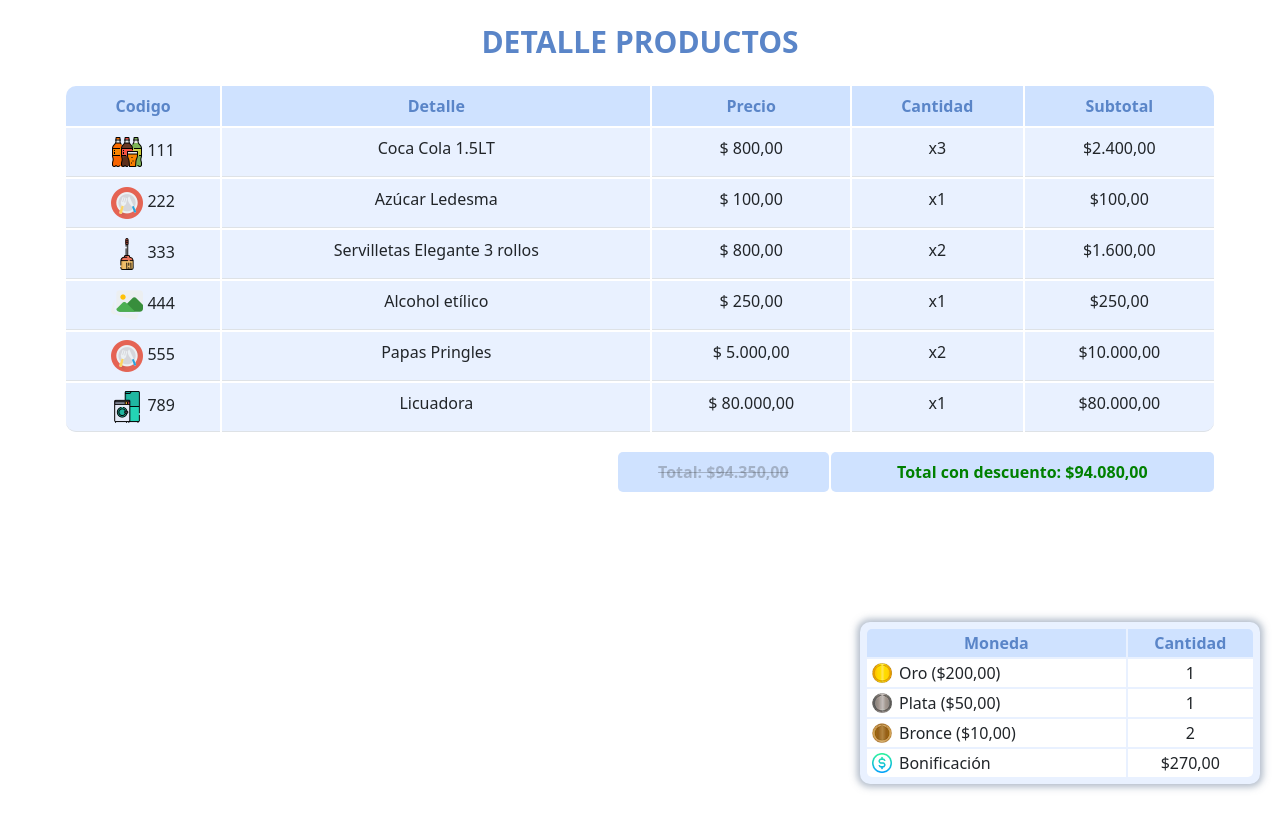
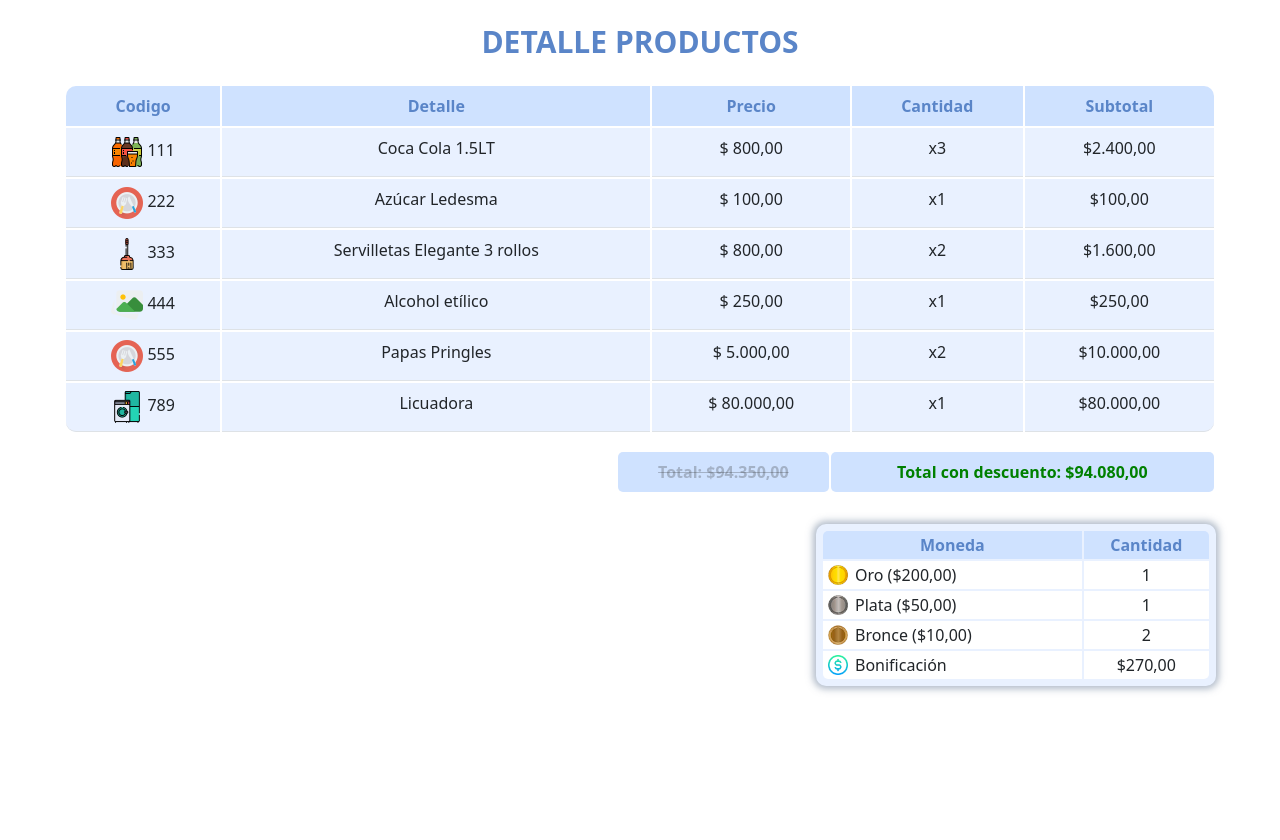
Before and after one commit to gioruanova/TP1_GRUPO_A, a PHP site: page / in a window 1280 px wide. Before the commit the page ends 791 px from the top, so only its background shows below. Run offline with PHP 8.4, Linux system fonts and the light colour scheme; lists and menus that the app fills with data are empty.

Commit message:
para validar3

```diff
--- a/css/theme.css
+++ b/css/theme.css
@@ -1,8 +1,8 @@
 .cofrePopUp {
   max-width: 400px;
   border-collapse: separate;
-  right: 20px;
-  position: fixed;
+  margin: 30px 0 0 auto;
+  position: relative;
   bottom: 0;
   background-color: #e9f1ff;
   padding: 5px;
@@ -98,8 +98,7 @@
 body {
   padding: 1rem 5%;
   text-align: center;
-  overflow: hidden;
-  min-height: 50vh;
+  overflow-x: hidden;
 }
 body h1 {
   color: #5a85c8;
@@ -107,5 +106,8 @@ body h1 {
   font-weight: 700;
   font-size: 30px;
 }
+body .content {
+  min-height: 100vh;
+}
 
 /*# sourceMappingURL=theme.css.map */
--- a/index.php
+++ b/index.php
@@ -23,6 +23,7 @@ require_once('funciones.php');
 </head>
 
 <body>
+  <div class="content">
 
     <h1 class="mb-4 mt-2 animate__animated animate__fadeIn animate__slow">Detalle productos</h1>
 
@@ -161,4 +162,7 @@ require_once('funciones.php');
 
 </body>
 
+
+</div>
+
 </html>
--- a/sass/components/cofre.scss
+++ b/sass/components/cofre.scss
@@ -1,8 +1,8 @@
 .cofrePopUp {
     max-width: 400px;
     border-collapse: separate;
-    right: 20px;
-    position: fixed;
+    margin: 30px 0 0 auto;
+    position: relative;
     bottom: 0;
     background-color: lighten($lightcolor, 5%);
     padding: 5px;
--- a/sass/main.scss
+++ b/sass/main.scss
@@ -12,8 +12,7 @@
 body {
     padding: 1rem 5%;
     text-align: center;
-    overflow: hidden;
-    min-height: 50vh;
+    overflow-x: hidden;
 
     h1 {
         color: #5a85c8;
@@ -21,4 +20,7 @@ body {
         font-weight: 700;
         font-size: 30px;
     }
+    .content{
+        min-height: 100vh;
+    }
 }
```
Also changed, not shown: test.html (deleted), 1 other file. Lines whose indentation alone changed are shown as unchanged.
